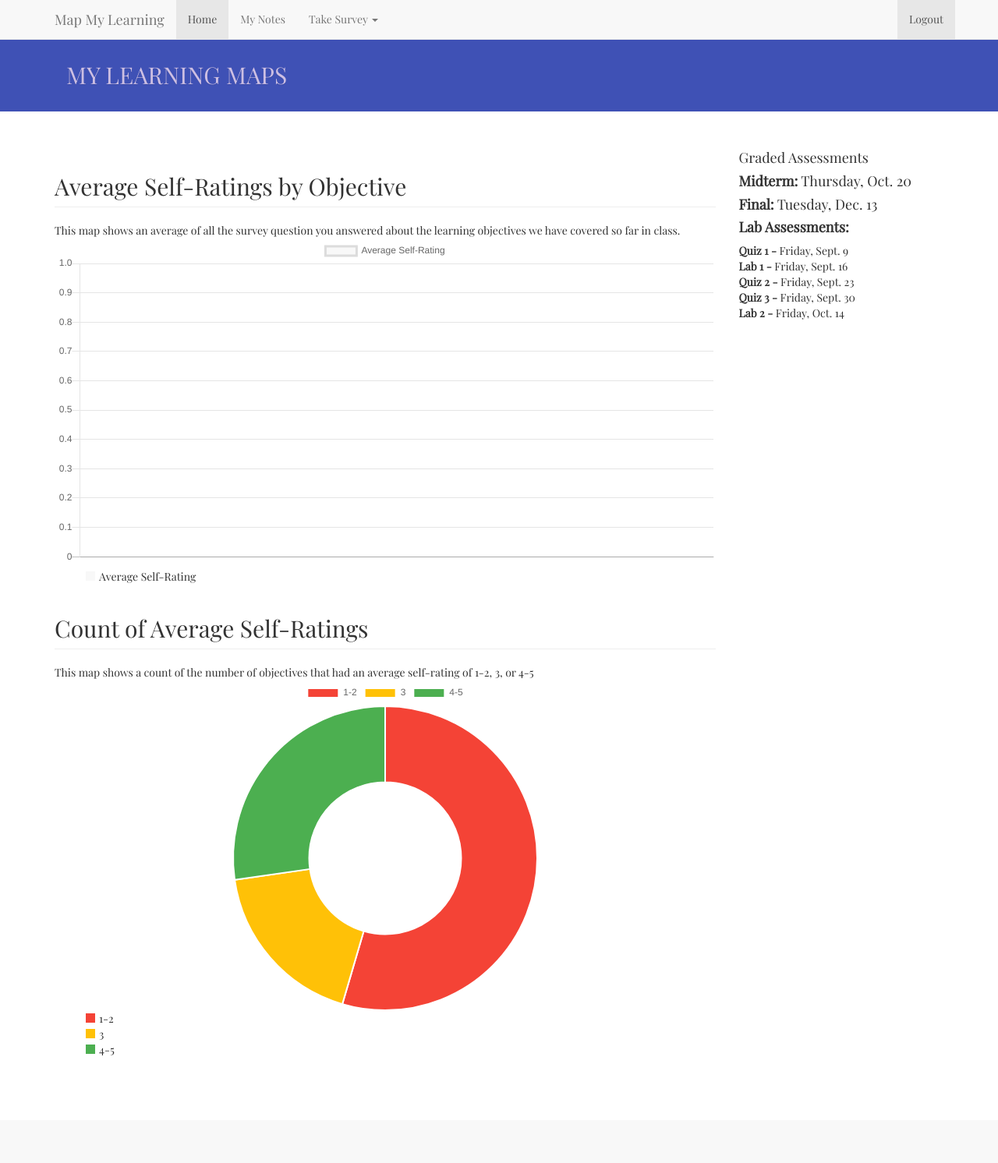
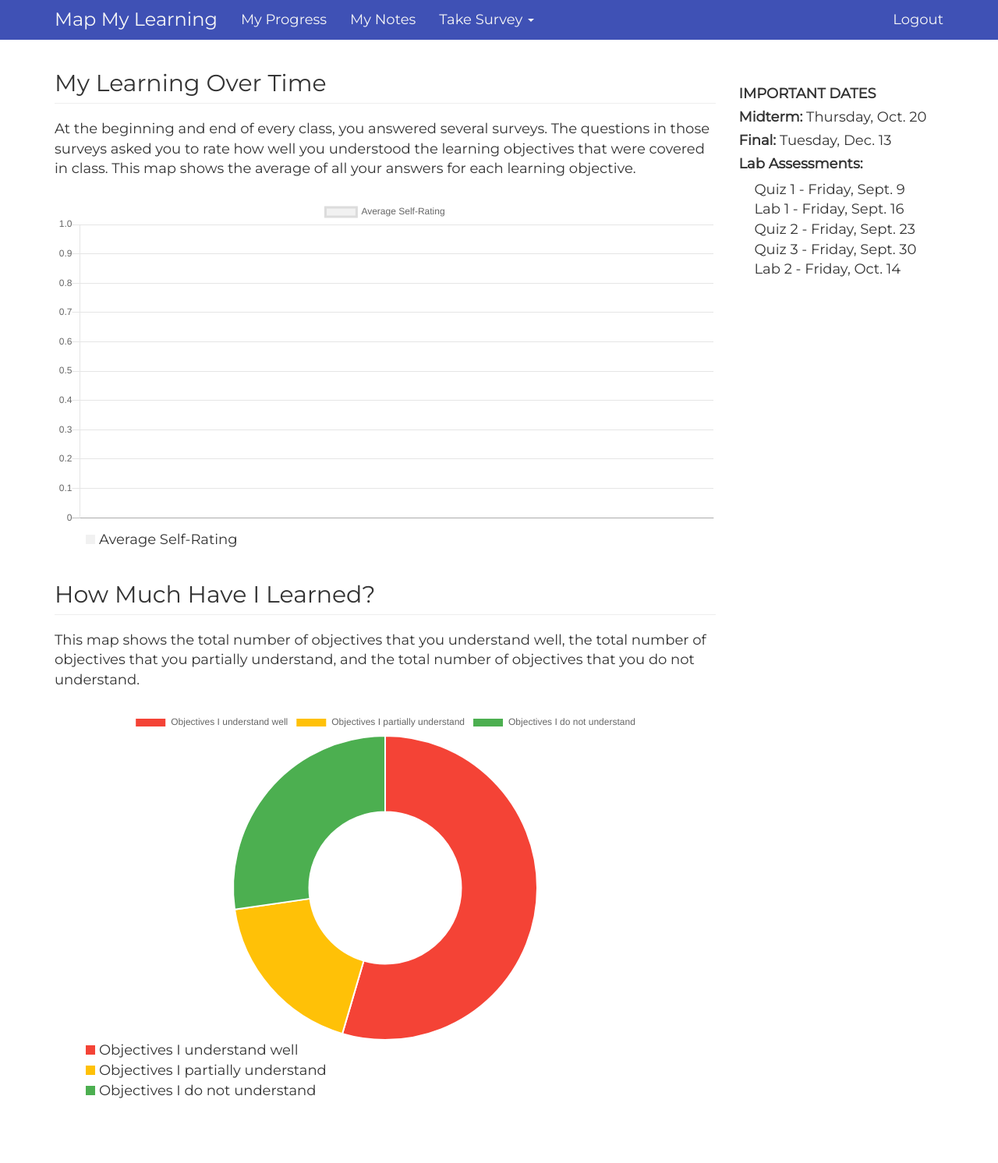
Before and after one commit to MariaAngela24/HB-Final-Project, a Flask app: template templates/student-homepage.html in a window 1280 px wide. Shown: the whole page at 78% size. Before the commit the page ends 1354 px from the top, so only its background shows below. Run offline with Flask 2, Linux system fonts and the light colour scheme; the template is opened without the code that fills it, so the values that code supplies are empty; the visitor is signed in with stand-in values (Sample User, id 1); some libraries are stand-ins or nearby versions.

Commit message:
More styling

```diff
--- a/server.py
+++ b/server.py
@@ -13,6 +13,7 @@
 
 from model import connect_to_db, db, Teacher, TeacherClass, Class, StudentClass, Student, StudentMeasure, Response, Measure, Subject, Objective, Question, QuestionAnswerChoice, AnswerChoice
 
+from sqlalchemy.sql import func
 #This is to access environment variables (GOOGLE_CLIENT_ID & GOOGLE_CLIENT_SECRET) that we loaded via terminal
 import os
 
@@ -180,7 +181,7 @@
                 "label": "Average Self-Rating",
                 "fill": True,
                 "lineTension": 0,
-                "backgroundColor": "rgba(220,220,220,0.2)",
+                "backgroundColor": "rgba(220,220,220,0.4)",
                 "borderColor": "rgba(220,220,220,1)",
                 "borderCapStyle": 'butt',
                 "borderDash": [],
@@ -210,9 +211,9 @@
 
     data_dict = {
                 "labels": [
-                    "1-2",
-                    "3",
-                    "4-5"
+                    "Objectives I understand well",
+                    "Objectives I partially understand",
+                    "Objectives I do not understand"
                 ],
                 "datasets": [
                     {
--- a/static/style.css
+++ b/static/style.css
@@ -1,7 +1,8 @@
-.melon-chart {
-    width: 70%;
-    margin-left: auto;
-    margin-right: auto;
+body {
+    padding-top: 50px;
+    font-family: 'Montserrat', sans-serif;
+    padding-bottom: 70px;
+    font-size: 18px;
 }
 
 .chart-legend li span {
@@ -11,9 +12,24 @@
     margin-right: 5px;
 }
 
-/*.navbar-fixed-top {
-    background-color: #35BAF6;
-}*/
+a {
+    color: #f7f7f7;
+}
+
+
+.navbar-brand {
+    color: #f7f7f7;
+    font-size: 24px;
+}
+
+
+.navbar-fixed-top {
+    background-color: #3F51B5;
+    color: #f7f7f7;
+    font-size: 18px;
+    }
+
+
 .bs-docs-header {
     /*padding-top: 60px;*/
     padding-bottom: 60px;
@@ -27,31 +43,21 @@
 .bs-docs-header, .bs-docs-masthead {
     position: relative;
     padding: 30px 0;
-    color: #cdbfe3;
+    color: #f7f7f7;
     text-align: left;
     text-shadow: 0 1px 0 rgba(0,0,0,.1);
-    background-color: #3F51B5;
+    background-color: #009688;
 
 }
 
-body {
-    padding-top: 50px;
-    font-family: 'Playfair Display';
-    padding-bottom: 70px;
-}
 
-/*h2 {
-    text-align: center;
-    margin-bottom: 2em;
-}
-*/
 ul
 {
     list-style-type: none;
 }
 
 .intro h2 {
-    font-family: 'Playfair Display';
+    font-family: 'Montserrat', sans-serif;
     font-weight: 900;
     font-style: italic;
     margin-bottom: 15px;
@@ -60,6 +66,23 @@
     text-align: center;
 }
 
+
+p {
+    text-indent: 20px;
+}
+
+/*TO DO: Debug to add style to textarea inputs*/
+/*textarea#styled {
+    width: 600px;
+    height: 120px;
+    border: 3px solid #cccccc;
+    padding: 5px;
+    font-family: Tahoma, sans-serif;
+    background-image: url(bg.gif);
+    background-position: bottom right;
+    background-repeat: no-repeat;
+}*/
+
 h1, h2, h3, p {
     padding: 0;
     margin: 0;
--- a/templates/base.html
+++ b/templates/base.html
@@ -1,6 +1,7 @@
 <!doctype html>
 <html>
     <head>
+
         <meta charset="utf-8">
         <meta http-equiv="X-UA-Compatible" content="IE=edge">
         <meta name="viewport" content="width=device-width, initial-scale=1">
@@ -12,7 +13,7 @@
 
         <!-- Style -->
         <!-- Link to font family  -->
-        <link href="https://fonts.googleapis.com/css?family=Playfair+Display" rel="stylesheet">
+        <link href="https://fonts.googleapis.com/css?family=Montserrat" rel="stylesheet">
         <!-- Bootstrap core CSS -->
         <link href="https://maxcdn.bootstrapcdn.com/bootstrap/3.3.4/css/bootstrap.min.css" rel="stylesheet"></link>
         <!-- Had to comment out line below to debug a problem with route.  May need it later. -->
@@ -27,7 +28,7 @@
     </head>
     <body>
         <!-- Fixed navbar from Bootstrap -->
-        <nav class="navbar navbar-default navbar-fixed-top">
+        <nav class="navbar navbar-fixed-top">
           <div class="container">
             <div class="navbar-header">
               <button type="button" class="navbar-toggle collapsed" data-toggle="collapse" data-target="#navbar" aria-expanded="false" aria-controls="navbar">
@@ -40,7 +41,7 @@
             </div>
             <div id="navbar" class="navbar-collapse collapse">
               <ul class="nav navbar-nav">
-                <li class="active"><a href="/">Home</a></li>
+                <li><a href="/">My Progress</a></li>
                 <li><a href="/study-notes/">My Notes</a></li>
                  <li class="dropdown">
                   <a href="#" class="dropdown-toggle" data-toggle="dropdown" role="button" aria-haspopup="true" aria-expanded="false">Take Survey <span class="caret"></span></a>
@@ -58,7 +59,7 @@
                 {% else %}
                     <a href="/login">Login</a>
                 {% endif %} -->
-                <li class="active"><a href="/">Logout <span class="sr-only">(current)</span></a></li>
+                <li><a href="/">Logout <span class="sr-only">(current)</span></a></li>
               </ul>
             </div>
           </div>
--- a/templates/student-homepage.html
+++ b/templates/student-homepage.html
@@ -2,29 +2,20 @@
 {% block content %}
 
 <title>Learning Maps</title>
-  <div id="content" class="bs-docs-header" tabindex="-1">
-    <div class="container">
-      <div class="col-xs-9">
-        <h2>MY LEARNING MAPS</h3>
-      </div>
-    </div>
-  </div>
-
 
 <div class="container bs-docs-container">
   <div class="row">
      <div class="col-md-9" role="main">
         <div class="bs-docs-section">
-          <h2 id="average-self-ratings" class="page-header">Average Self-Ratings by Objective</h2>
-          <p>This map shows an average of all the survey question you answered about
-            the learning objectives we have covered so far in class.</p>
+          <h2 id="average-self-ratings" class="page-header">My Learning Over Time</h2>
+          At the beginning and end of every class, you answered several surveys. The questions in those surveys asked you to rate how well you understood the learning objectives that were covered in class. This map shows the average of all your answers for each learning objective. <br><br>
           <div class="learning-map">
             <canvas id="lineChart"></canvas>
             <div id="lineLegend" class="chart-legend"></div>
           </div>
 
-          <h2 id="objective-counts" class="page-header">Count of Average Self-Ratings</h2>
-          <p>This map shows a count of the number of objectives that had an average self-rating of 1-2, 3, or 4-5</p>
+          <h2 id="objective-counts" class="page-header">How Much Have I Learned?</h2>
+          This map shows the total number of objectives that you understand well, the total number of objectives that you partially understand, and the total number of objectives that you do not understand. <br><br>
           <div class="learning-map">
             <canvas id="donutChart"></canvas>
             <div id="donutLegend" class="chart-legend"></div>
@@ -65,15 +56,16 @@
 
       <div class="col-md-3" role="complementary">
         <nav class="bs-docs-sidebar hidden-print hidden-sm hidden-xs affix-top">
-          <h4>Graded Assessments<h4>
+              <br><br>
+              <h4><b>IMPORTANT DATES</b><h4>
               <h4><b>Midterm:</b> Thursday, Oct. 20</h4>
               <h4><b>Final:</b> Tuesday, Dec. 13</h4>
               <h4><b>Lab Assessments:</b></h4>
-                  <p><b>Quiz 1 -</b> Friday, Sept. 9</p>
-                  <p><b>Lab 1 -</b> Friday, Sept. 16</p>
-                  <p><b>Quiz 2 -</b> Friday, Sept. 23</p>
-                  <p><b>Quiz 3 -</b> Friday, Sept. 30</p>
-                  <p><b>Lab 2 -</b> Friday, Oct. 14</p>
+                  <p>Quiz 1 - Friday, Sept. 9</p>
+                  <p>Lab 1 - Friday, Sept. 16</p>
+                  <p>Quiz 2 - Friday, Sept. 23</p>
+                  <p>Quiz 3 - Friday, Sept. 30</p>
+                  <p>Lab 2 - Friday, Oct. 14</p>
         </nav>
 
       </div>
```
Also changed, not shown: templates/end-of-class-survey.html (+6 -6 lines).
